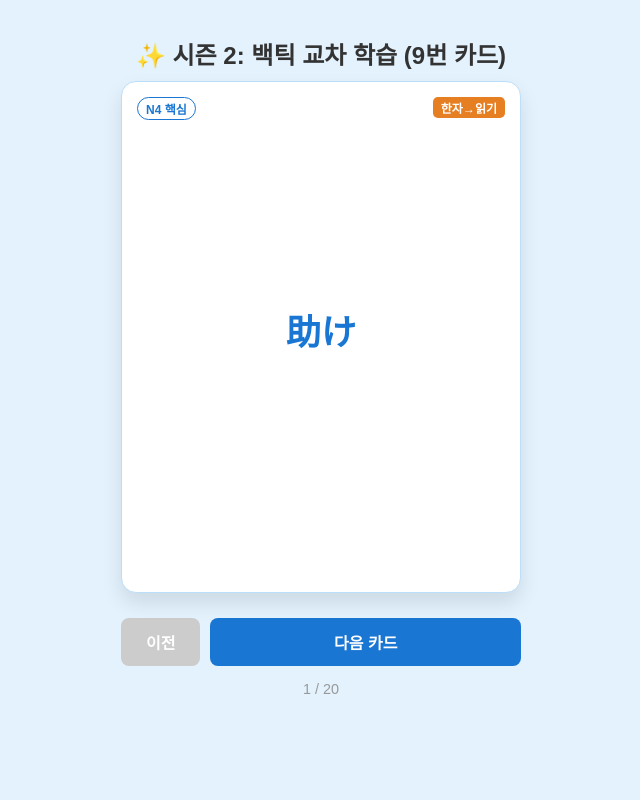
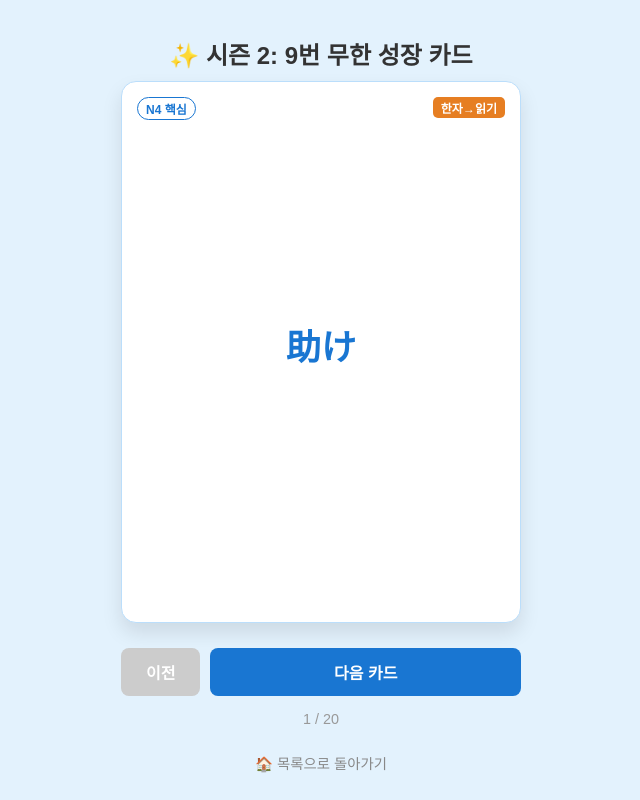
Before and after one commit to natekangdahyuk/japan, a plain HTML site: page 9.html in a window 1280 px wide. Shown: the whole page, without its empty margins (319-959 px from the left). Drawn offline with Linux system fonts and the light colour scheme.

Commit message:
Update title and card height in 9.html

```diff
--- a/9.html
+++ b/9.html
@@ -3,13 +3,13 @@
 <head>
     <meta charset="UTF-8">
     <meta name="viewport" content="width=device-width, initial-scale=1.0">
-    <title>9번 학습 페이지</title>
+    <title>9번 학습 페이지 - 시즌2 지침서 준수</title>
     <style>
         :root { --primary: #1976d2; --bg: #e3f2fd; --point: #e67e22; }
         body { font-family: 'Pretendard', sans-serif; background: var(--bg); display: flex; flex-direction: column; align-items: center; padding: 20px; margin: 0; }
         h1 { color: #333; margin-bottom: 10px; font-size: 1.5rem; text-align: center; }
         .container { width: 100%; max-width: 400px; }
-        .card { background: white; border-radius: 15px; padding: 30px; box-shadow: 0 10px 20px rgba(0,0,0,0.1); text-align: center; cursor: pointer; transition: transform 0.3s; min-height: 450px; display: flex; flex-direction: column; justify-content: center; position: relative; border: 1px solid #bbdefb; }
+        .card { background: white; border-radius: 15px; padding: 30px; box-shadow: 0 10px 20px rgba(0,0,0,0.1); text-align: center; cursor: pointer; transition: transform 0.3s; min-height: 480px; display: flex; flex-direction: column; justify-content: center; position: relative; border: 1px solid #bbdefb; }
         .card:active { transform: scale(0.98); }
         .category { position: absolute; top: 15px; left: 15px; font-size: 0.75rem; color: var(--primary); font-weight: bold; border: 1px solid var(--primary); padding: 2px 8px; border-radius: 20px; }
         .type-tag { position: absolute; top: 15px; right: 15px; font-size: 0.75rem; color: white; background: var(--point); padding: 2px 8px; border-radius: 5px; font-weight: bold; }
@@ -29,10 +29,11 @@
         .prev { background: #ccc; color: white; }
         .next { background: var(--primary); color: white; flex-grow: 1; }
         .status { margin-top: 15px; font-size: 0.9rem; color: #999; text-align: center; }
+        .back-home { margin-top: 25px; text-decoration: none; color: #888; font-size: 0.9rem; display: block; text-align: center; font-weight: 500; }
     </style>
 </head>
 <body>
-    <h1>✨ 시즌 2: 백틱 교차 학습 (9번 카드)</h1>
+    <h1>✨ 시즌 2: 9번 무한 성장 카드</h1>
     <div class="container">
         <div class="card" onclick="toggleAnswer()">
             <div id="category" class="category">N4 핵심</div>
@@ -53,155 +54,49 @@
             <button class="next" onclick="nextCard()">다음 카드</button>
         </div>
         <div class="status"><span id="current">1</span> / <span id="total">20</span></div>
+        <a href="index.html" class="back-home">🏠 목록으로 돌아가기</a>
     </div>
 
     <script>
         const words = [
-            {
-                q: `助け`, r: `たすけ`, m: `도움, 구조`, u: `명사`,
-                jp: `友達の 助けで 宿題が 終わりました。`,
-                kr: `친구의 도움으로 숙제가 끝났습니다.`,
-                tip: `동사 '助ける(돕다)'에서 왔어요. 'たすけて!'라고 외치면 '살려줘!'라는 뜻이 되죠.
-                神(かみ)が 私を 助けて くれました。신이 저를 도와주었습니다.`,
-                t: `한자→읽기`
-            },
-            {
-                q: `看板`, r: `かんばん`, m: `간판`, u: `명사`,
-                jp: `新しい 看板を 店의 前에 置くことに しました。`,
-                kr: `새로운 간판을 가게 앞에 두기로 했습니다.`,
-                tip: `볼 간(看)에 판자 판(板). 즉 '보는 판자'예요. 일본에서는 인기 메뉴나 인물을 '간판 메뉴/딸(看板娘)'이라고 부르기도 하는 핵심 단어입니다.`,
-                t: `한자→읽기`
-            },
-            {
-                q: `数`, r: `かず`, m: `수, 개수`, u: `명사`,
-                jp: `漢字の 数가 以前보다 늘었습니다.`,
-                kr: `한자의 수가 이전보다 늘었습니다.`,
-                tip: `숫자(数字) 자체보다 '사물의 양/개수'를 셀 때 'かず'라고 읽어요. '수를 세다'라는 뜻의 '数(かず)を数(かぞ)える'를 통째로 외우세요!`,
-                t: `한자→읽기`
-            },
-            {
-                q: `体重`, r: `たいじゅう`, m: `체중`, u: `명사`,
-                jp: `最近 体重が 増えて 心配です。`,
-                kr: `최근 체중이 늘어서 걱정입니다.`,
-                tip: `몸(体)의 무게(重). 일본에서는 '살이 찌다'를 '体重が増える'라고 하거나 '太る(후토루)'라고 해요. 반대로 줄어드는 건 '減る(헤루)'를 씁니다.`,
-                t: `한자→읽기`
-            },
-            {
-                q: `心配`, r: `しんぱい`, m: `걱정`, u: `명사 / する동사`,
-                jp: `明日の テスト가 とても 心配입니다.`,
-                kr: `내일 시험이 매우 걱정입니다.`,
-                tip: `마음(心)을 나누어 배분(配)한다는 뜻에서 '마음을 쓰다'가 됐어요. '걱정 마'는 '心配しないで' 혹은 '心配ないよ'라고 하면 자연스러워요.`,
-                t: `한자→읽기`
-            },
-            {
-                q: `準備`, r: `じゅんび`, m: `준비`, u: `명사 / する동사`,
-                jp: `旅行の 準備を することに しました。`,
-                kr: `여행 준비를 하기로 했습니다.`,
-                tip: `준비는 '완료'와 세트죠? '準備ができた(준비가 됐다)' 혹은 '準備が終わった(준비가 끝났다)'와 함께 쓰세요. 한자가 복잡하니 눈에 익혀두세요!`,
-                t: `한자→읽기`
-            },
-            {
-                q: `疲れた`, r: `つかれた`, m: `지쳤다`, u: `동사 과거형`,
-                jp: `今日は たくさん 歩いて 疲れました。`,
-                kr: `오늘은 많이 걸어서 피곤했습니다.`,
-                tip: `기본형 '疲れる'는 2그룹 동사예요. 육체적 피로뿐만 아니라 정신적으로 '질렸다'라고 할 때도 써요. 'お疲れ様'의 뿌리가 되는 동사입니다.`,
-                t: `한자→읽기`
-            },
-            {
-                q: `置く`, r: `おく`, m: `두다, 놓다`, u: `1그룹 타동사`,
-                jp: `ここに 荷物を 置かないで ください。`,
-                kr: `여기에 짐을 두지 마세요.`,
-                tip: `물건을 물리적으로 내려놓을 때 써요. '미리 ~해 두다'라는 문법 '~ておく'로도 쓰이니, 기본 뜻인 '놓다'를 확실히 잡아둬야 합니다.`,
-                t: `한자→읽기`
-            },
-            {
-                q: `履く`, r: `은`, m: `신다`, u: `1그룹 타동사`,
-                jp: `新しい 靴を 履く ことに なっています.`,
-                kr: `새 신발을 신기로 되어 있습니다.`,
-                tip: `일본어에서 하리 아래(신발, 바지, 치마, 양말)는 무조건 '履く'입니다. 머리 위(모자)는 'かぶる'라는 거 잊지 마세요!`,
-                t: `한자→읽기`
-            },
-            {
-                q: `送る`, r: `おくる`, m: `보내다`, u: `1그룹 타동사`,
-                jp: `手紙を 送る ために 郵便局に 行きます.`,
-                kr: `편지를 보내기 위해 우체국에 갑니다.`,
-                tip: `물건이나 메시지를 '전송'할 때도 쓰고, 차로 사람을 '바래다줄' 때도 써요. '駅まで送る'처럼 일상에서 정말 많이 쓰는 동사입니다.`,
-                t: `한자→읽기`
-            },
-            {
-                q: `たすけ`, r: `助け`, m: `도움`, u: `명사`,
-                jp: `神様の 助けを 借りたいです.`,
-                kr: `신의 도움을 빌리고 싶습니다.`,
-                tip: `한자 '助(조)'는 '도울 조'예요. 힘(力)을 보태서 물건을 쌓는 것을 돕는다는 의미가 담겨있어요. 'たすけ' 소리를 기억하세요!`,
-                t: `읽기→한자`
-            },
-            {
-                q: `かんばん`, r: `看板`, m: `간판`, u: `명사`,
-                jp: `有名な 看板を 見つけました.`,
-                kr: `유명한 간판을 발견했습니다.`,
-                tip: `'看'은 '지켜보다', '板'은 '판자'예요. 즉, 사람들이 지켜보는 나무판자가 곧 간판입니다. 발음은 '칸반'입니다.`,
-                t: `읽기→한자`
-            },
-            {
-                q: `たいじゅう`, r: `体重`, m: `체중`, u: `명사`,
-                jp: `体重を 計る ことに しました.`,
-                kr: `체중을 재기로 했습니다.`,
-                tip: `'たいじゅう'라고 읽을 때 'たい'가 장음이 되지 않도록 주의하세요! '다이쥬-'가 아니라 '다이쥬'입니다.`,
-                t: `읽기→한자`
-            },
-            {
-                q: `しんぱい`, r: `心配`, m: `걱정`, u: `명사 / する동사`,
-                jp: `親が 心配して います.`,
-                kr: `부모님이 걱정하고 계십니다.`,
-                tip: `'배달' 할 때의 '배(配)'와 '마음(心)'이 합쳐진 단어입니다. 소리 '심파이'와 한자를 매칭해보세요.`,
-                t: `읽기→한자`
-            },
-            {
-                q: `じゅんび`, r: `準備`, m: `준비`, u: `명사 / する동사`,
-                jp: `食事の 準備が できました.`,
-                kr: `식사 준비가 되었습니다.`,
-                tip: `한자가 꽤 복잡하지만 '준(準)' 자의 물 수 변을 기억하면 쓰기 편해요. 발음은 '준비'와 거의 비슷합니다.`,
-                t: `읽기→한자`
-            },
-            {
-                q: `おくる`, r: `送る`, m: `보내다`, u: `동사`,
-                jp: `メールを 送るのを 忘れました.`,
-                kr: `메일 보내는 것을 잊었습니다.`,
-                tip: `'송금'할 때의 송(送)이에요. 길(辶)을 통해 무언가를 멀리 보내는 모습입니다. 읽기 발음은 '오쿠루'!`,
-                t: `읽기→한자`
-            },
-            {
-                q: `へる`, r: `減る`, m: `줄다`, u: `동사`,
-                jp: `人数が 減って 寂しいです.`,
-                kr: `인원수가 줄어서 외롭습니다.`,
-                tip: `'감소'할 때의 감(減)이에요. 1그룹 동사라 'へらない', 'へります'로 활용돼요. 배고플 때 'お腹が減った'는 필수 표현!`,
-                t: `읽기→한자`
-            },
-            {
-                q: `はたらく`, r: `働く`, m: `일하다`, u: `동사`,
-                jp: `朝から 晩まで 働きます.`,
-                kr: `아침부터 밤까지 일합니다.`,
-                tip: `사람(人)이 움직여(動) 일하는 모습! 기계가 정상적으로 '작동'할 때도 '機械が働く'라고 표현합니다.`,
-                t: `읽기→한자`
-            },
-            {
-                q: `ことにする`, r: `ことにする`, m: `~하기로 하다`, u: `문법`,
-                jp: `今日から 日記を 書く ことに しました.`,
-                kr: `오늘부터 일기를 쓰기로 했습니다.`,
-                tip: `'의지 결정'의 끝판왕! 내가 스스로 마음먹은 일을 선언할 때 써요. '동사 기본형'에 붙입니다.`,
-                t: `읽기→의미`
-            },
-            {
-                q: `ことになっている`, r: `ことになっている`, m: `~하기로 되어 있다`, u: `문법`,
-                jp: `会議は 10時に 始まる ことに なって います.`,
-                kr: `회의는 10시에 시작하기로 되어 있습니다.`,
-                tip: `'시스템/규칙'의 느낌! 이미 정해진 사회적 약속을 말할 때 써요. 개인의 의지가 빠진 느낌입니다.`,
-                t: `읽기→의미`
-            }
+            { q: `助け`, r: `たすけ`, m: `도움, 구조`, u: `명사`, jp: `友達の 助けで 宿題が 終わりました。`, kr: `친구의 도움으로 숙제가 끝났습니다.`,
+             tip: `동사 '助ける(돕다)'에서 파생된 명사예요. 'たすけて!'는 긴급 상황의 비명이지만, 명사 'たすけ'는 타인의 조력이나 은혜 같은 따뜻한 뉘앙스로도 쓰입니다.`, t: `한자→읽기` },
+            { q: `たすけ`, r: `助け`, m: `도움`, u: `명사`, jp: `神様の 助けを 借りたいです。`, kr: `신의 도움을 빌리고 싶습니다.`, tip: `한자 '助(조)'는 힘(力)을 보태서 물건을 쌓는 것(且)을 돕는다는 의미예요. 소리 'たすけ'와 한자를 꼭 연결하세요!`, t: `읽기→한자` },
+            { q: `看板`, r: `かんばん`, m: `간판`, u: `명사`, jp: `新しい 看板を 店の 前に 置くことに しました。`, kr: `새로운 간판을 가게 앞에 두기로 했습니다.`, tip: `볼 간(看) + 판자 판(板). 가게의 얼굴입니다. 인기 있는 사람을 '看板娘(간판 딸)'이라고 부르는 일본식 표현도 재미있죠?`, t: `한자→읽기` },
+            { q: `かんばん`, r: `看板`, m: `간판`, u: `명사`, jp: `有名な 看板を 見つけました。`, kr: `유명한 간판을 발견했습니다.`, tip: `'看'은 '간호사' 할 때의 간(지켜보다)이에요. 사람들이 지켜보는 나무판자가 바로 간판입니다.`, t: `읽기→한자` },
+            { q: `数`, r: `かず`, m: `수, 개수`, u: `명사`, jp: `漢字の 数가 以前보다 늘었습니다.`, kr: `한자의 수가 이전보다 늘었습니다.`, tip: `숫자(数字) 자체보다 사물의 '양/개수'를 말할 때 씁니다. '数(かず)を数(かぞ)える'는 '수를 세다'라는 필수 관용구입니다.`, t: `한자→읽기` },
+            { q: `かず`, r: `数`, m: `수, 개수`, u: `명사`, jp: `人数が 減って 寂しいです。`, kr: `인원수가 줄어서 외롭습니다.`, tip: `한자 '数'는 '셀 수'입니다. 발음은 짧게 '카즈'라고 합니다.`, t: `읽기→한자` },
+            { q: `体重`, r: `たいじゅう`, m: `체중`, u: `명사`, jp: `最近 体重が 増えて 心配です。`, kr: `최근 체중이 늘어서 걱정입니다.`, tip: `몸(体)의 무게(重). 일본에선 '살찌다'를 '体重が増える'라고 하거나 '太る'라고 해요.`, t: `한자→읽기` },
+            { q: `たいじゅう`, r: `体重`, m: `체중`, u: `명사`, jp: `体重を 計る ことに しました。`, kr: `체중을 재기로 했습니다.`, tip: `'たい'가 장음이 되지 않게 '타이쥬'라고 짧고 끊어 읽는 것이 포인트입니다.`, t: `읽기→한자` },
+            { q: `心配`, r: `しんぱい`, m: `걱정`, u: `명사 / する동사`, jp: `明日の テスト가 とても 心配입니다.`, kr: `내일 시험이 매우 걱정입니다.`, tip: `마음(心)을 나누어 배분(配)한다는 뜻입니다. 마음이 여기저기 흩어지니 걱정이 되는 상태죠.`, t: `한자→읽기` },
+            { q: `しんぱい`, r: `心配`, m: `걱정`, u: `명사 / する동사`, jp: `親が 心配して います。`, kr: `부모님이 걱정하고 계십니다.`, tip: `'심파이' 소리와 함께 한자의 구성을 머릿속에 그려보세요.`, t: `읽기→한자` },
+            { q: `準備`, r: `じゅんび`, m: `준비`, u: `명사 / する동사`, jp: `旅行の 準備を することに しました.`, kr: `여행 준비를 하기로 했습니다.`, tip: `한자가 어렵다면 '준(準)' 자의 물 수 변을 기억하세요. '준비가 다 되다'는 '準備ができた'라고 합니다.`, t: `한자→읽기` },
+            { q: `じゅんび`, r: `準備`, m: `준비`, u: `명사 / する동사`, jp: `食事の 準備が できました.`, kr: `식사 준비가 되었습니다.`, tip: `'비(備)'는 비축하다, 구비하다의 비입니다. 소리는 한국어 '준비'와 거의 흡사해서 외우기 쉽죠?`, t: `읽기→한자` },
+            { q: `疲れた`, r: `つかれた`, m: `지쳤다`, u: `동사 과거형`, jp: `今日は たくさん 歩いて 疲れました.`, kr: `오늘은 많이 걸어서 피곤했습니다.`, tip: `기본형 '疲れる(2그룹)'. 몸뿐만 아니라 마음이 지쳤을 때도 씁니다. '오츠카레사마'의 어원입니다.`, t: `한자→읽기` },
+            { q: `つかれた`, r: `疲れた`, m: `지쳤다`, u: `동사 과거형`, jp: `働きすぎて 疲れました.`, kr: `너무 많이 일해서 지쳤습니다.`, tip: `한자 안에 '병(疒)' 변이 들어있어요. 과로하면 병이 된다는 걸 기억하세요!`, t: `읽기→한자` },
+            { q: `置く`, r: `おく`, m: `두다, 놓다`, u: `1그룹 타동사`, jp: `ここに 荷物を 置かないで ください.`, kr: `여기에 짐을 두지 마세요.`, tip: `물리적인 위치에 내려놓는 동작입니다. '~ておく(~해 두다)' 문법의 기초가 되는 동사입니다.`, t: `한자→읽기` },
+            { q: `おく`, r: `置く`, m: `두다, 놓다`, u: `1그룹 타동사`, jp: `カバンを 机の 上に 置きました.`, kr: `가방을 책상 위에 두었습니다.`, tip: `발음 '오쿠'는 '안쪽'을 뜻하는 '奥(おく)'와 발음이 같으니 문맥으로 구분하세요!`, t: `읽기→한자` },
+            { q: `履く`, r: `はく`, m: `신다`, u: `1그룹 타동사`, jp: `新しい 靴を 履く ことに なっています.`, kr: `새 신발을 신기로 되어 있습니다.`, tip: `허리 아래로 입는 것(바지, 양말, 신발)은 무조건 '履く'입니다. 상의는 '着る', 모자는 'かぶる'!`, t: `한자→읽기` },
+            { q: `はく`, r: `履く`, m: `신다`, u: `1그룹 타동사`, jp: `ズボンを 履いて ください.`, kr: `바지를 입어(신어) 주세요.`, tip: `한자가 어려우니 소리 '하쿠'와 '신발/바지' 이미지를 매칭하세요.`, t: `읽기→한자` },
+            { q: `送る`, r: `おくる`, m: `보내다`, u: `1그룹 타동사`, jp: `手紙を 送る ために 郵便局に 行きます.`, kr: `편지를 보내기 위해 우체국에 갑니다.`, tip: `물건을 보내거나 사람을 바래다줄 때 씁니다. '역까지 바래다주다'는 '駅まで送る'라고 해요.`, t: `한자→읽기` },
+            { q: `おくる`, r: `送る`, m: `보내다`, u: `1그룹 타동사`, jp: `メールを 送るのを 잊었습니다.`, kr: `메일 보내는 것을 잊었습니다.`, tip: `'송금'할 때의 '송(送)'입니다. 길(辶) 위를 지나 멀리 보내는 모습입니다.`, t: `읽기→한자` }
         ];
 
         let currentIndex = 0;
+        const storageKey = `dahyeok_japanese_card_9`;
+
         window.onload = function() {
+            // LocalStorage에서 마지막 상태 복구
+            const savedIndex = localStorage.getItem(storageKey);
+            if (savedIndex !== null) {
+                currentIndex = parseInt(savedIndex);
+            }
+            // Hash 우선 적용
+            const hash = window.location.hash;
+            if (hash && hash.startsWith('#card')) {
+                const index = parseInt(hash.replace('#card', '')) - 1;
+                if (index >= 0 && index < words.length) currentIndex = index;
+            }
             document.getElementById('total').innerText = words.length;
             updateCard();
         };
@@ -222,6 +117,10 @@
 
             document.getElementById('answer').style.display = 'none';
             document.getElementById('current').innerText = currentIndex + 1;
+
+            // 상태 저장
+            localStorage.setItem(storageKey, currentIndex);
+            history.replaceState(null, null, `#card${currentIndex + 1}`);
         }
 
         function toggleAnswer() {
@@ -229,8 +128,8 @@
             ans.style.display = (ans.style.display === 'block') ? 'none' : 'block';
         }
 
+        function nextCard() { currentIndex = (currentIndex + 1) % words.length; updateCard(); }
         function prevCard() { currentIndex = (currentIndex - 1 + words.length) % words.length; updateCard(); }
-        function nextCard() { currentIndex = (currentIndex + 1) % words.length; updateCard(); }
     </script>
 </body>
 </html>
```
